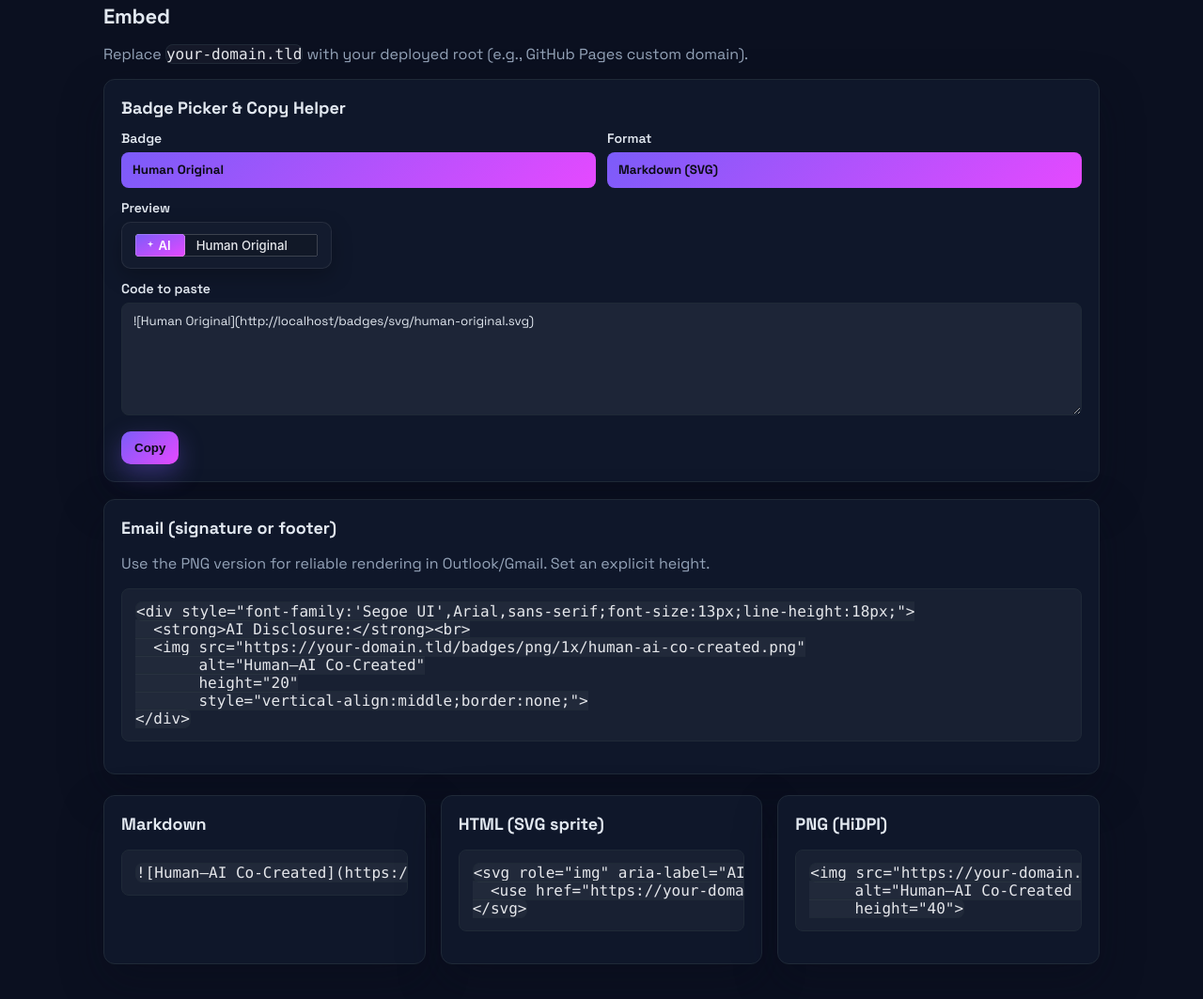
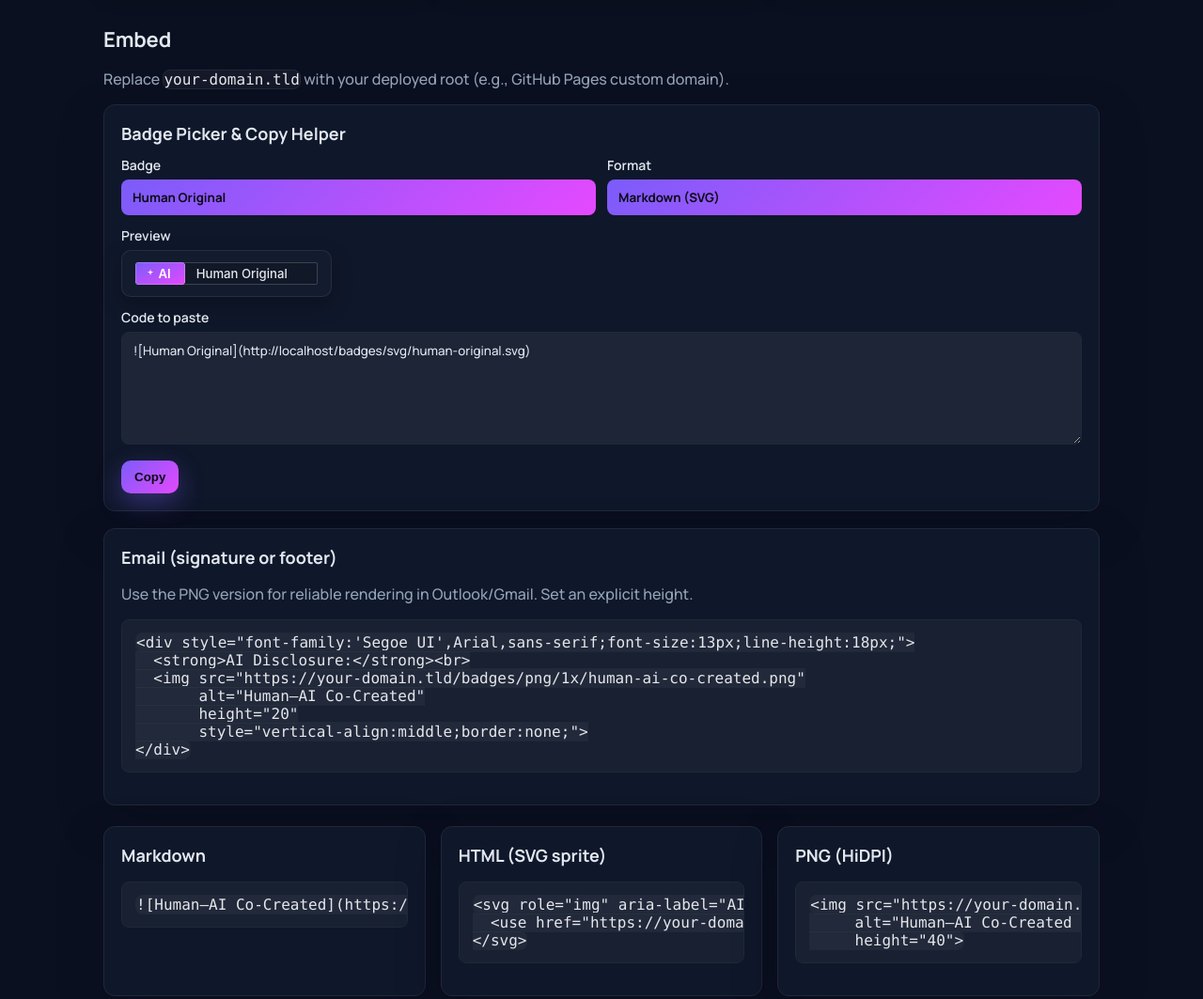
Before and after one commit to dotnetdave/ai-usage-badges, a plain HTML site: page index.html in a window 1280 px wide. Shown: the part 1339-2402 px from the top of the page at 94% size. Drawn offline with Linux system fonts and the light colour scheme.

Commit message:
style: switch site font to Manrope

```diff
--- a/index.html
+++ b/index.html
@@ -6,7 +6,7 @@
   <title>AI Usage Badges</title>
   <link rel="preconnect" href="https://fonts.googleapis.com">
   <link rel="preconnect" href="https://fonts.gstatic.com" crossorigin>
-  <link href="https://fonts.googleapis.com/css2?family=Space+Grotesk:wght@400;500;600;700&display=swap" rel="stylesheet">
+  <link href="https://fonts.googleapis.com/css2?family=Manrope:wght@500;600;700&family=Space+Grotesk:wght@400;500;600;700&display=swap" rel="stylesheet">
   <style>
     :root {
       --ink: #0b1020;
@@ -22,7 +22,7 @@
     body {
       margin: 0;
       padding: 0;
-      font-family: 'Space Grotesk', 'Segoe UI', sans-serif;
+      font-family: 'Manrope', 'Space Grotesk', 'Segoe UI', sans-serif;
       color: #e2e8f0;
       background: radial-gradient(circle at 20% 20%, rgba(124, 92, 249, 0.12), transparent 35%),
                   radial-gradient(circle at 80% 0%, rgba(229, 73, 255, 0.10), transparent 30%),
@@ -127,7 +127,7 @@
       border: 1px solid var(--border);
       background: rgba(255,255,255,0.06);
       color: #e2e8f0;
-      font-family: 'Space Grotesk', 'Segoe UI', sans-serif;
+      font-family: 'Manrope', 'Space Grotesk', 'Segoe UI', sans-serif;
     }
     select {
       appearance: none;
```
